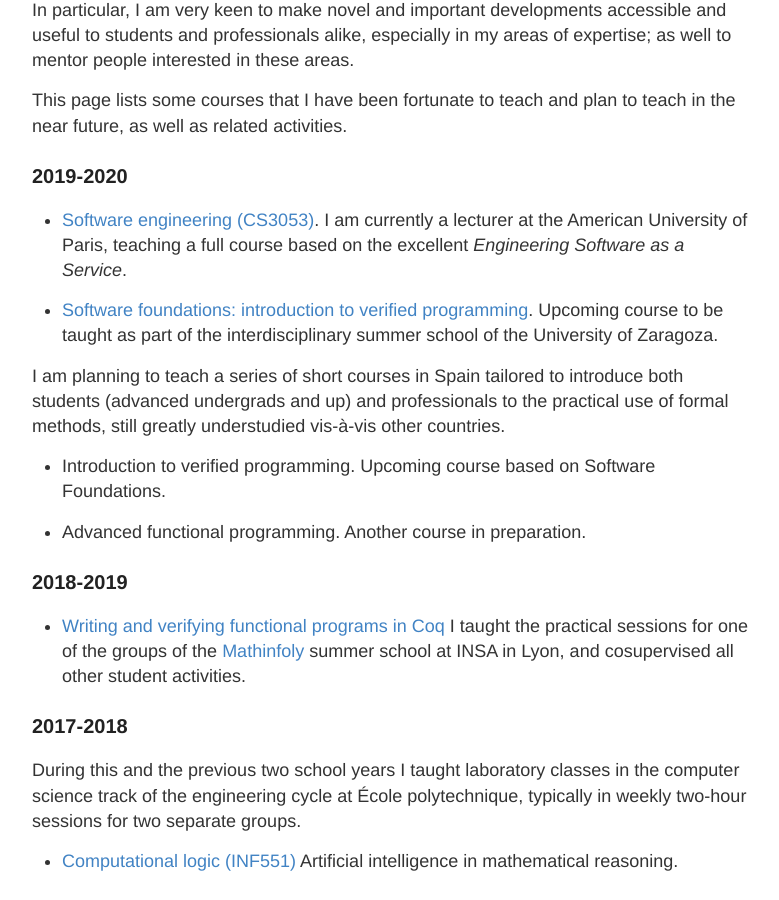
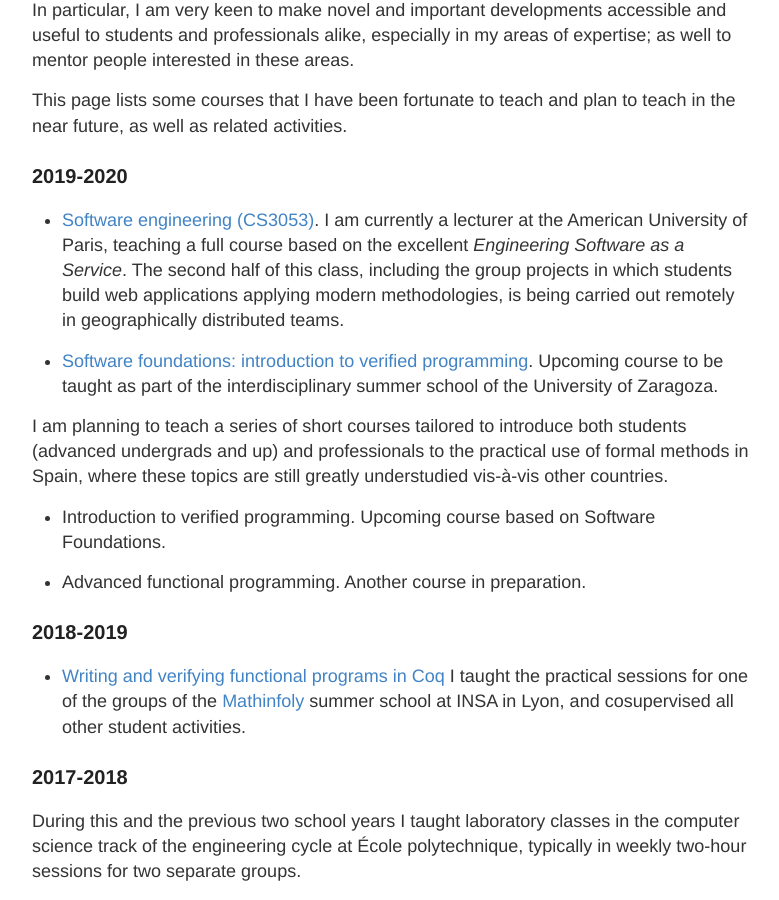
Before and after one commit to robblanco/robblanco.github.io, a Jekyll site: the page built from teaching.md, in a window 1280 px wide and 900 px high, scrolled down 360 px. Shown: the whole window, without its empty margins (248-1027 px from the left). Built offline with Jekyll 4.4.1, drawn with Linux system fonts in a browser that asks for light colours.

Commit message:
Teaching mini-update

```diff
--- a/teaching.md
+++ b/teaching.md
@@ -21,16 +21,20 @@ teach in the near future, as well as related activities.
 ### 2019-2020
 
 * [Software engineering (CS3053)](https://catalog.aup.edu/course/cs3053/spring-2020).
-  I am currently a lecturer at the American University of Paris, teaching a full
-  course based on the excellent *Engineering Software as a Service*.
+  I am currently a lecturer at the American University of Paris, teaching a
+  full course based on the excellent *Engineering Software as a Service*. The
+  second half of this class, including the group projects in which students
+  build web applications applying modern methodologies, is being carried out
+  remotely in geographically distributed teams.
 
 * [Software foundations: introduction to verified programming](/teaching/unizar2020/).
   Upcoming course to be taught as part of the interdisciplinary summer school of
   the University of Zaragoza.
 
-I am planning to teach a series of short courses in Spain tailored to introduce
-both students (advanced undergrads and up) and professionals to the practical
-use of formal methods, still greatly understudied vis-à-vis other countries.
+I am planning to teach a series of short courses tailored to introduce both
+students (advanced undergrads and up) and professionals to the practical use of
+formal methods in Spain, where these topics are still greatly understudied
+vis-à-vis other countries.
 
 * Introduction to verified programming.
   Upcoming course based on Software Foundations.
```
